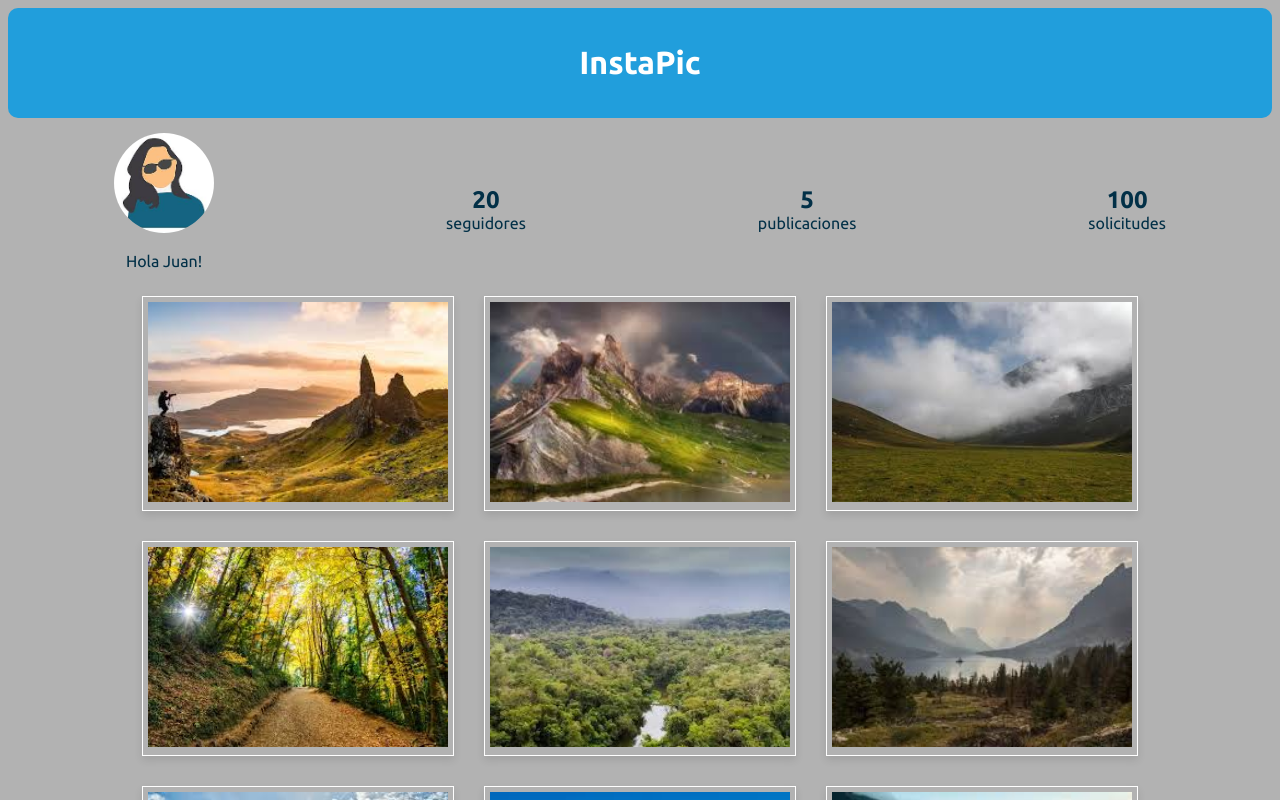
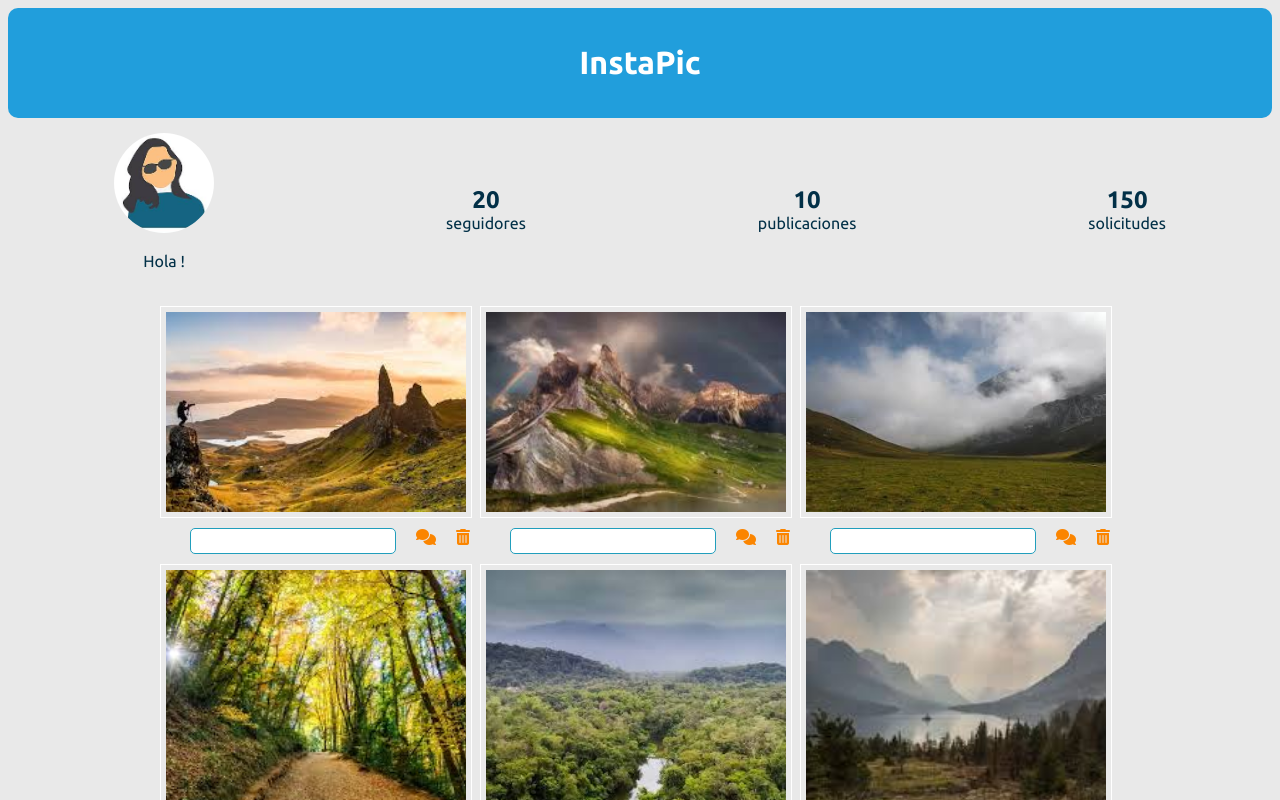
Before and after one commit to jfpa11100/InstaPic, an Angular app: page /home in a window 1280 px wide. Shown: the top 800 px of the page. Built offline with nearby package versions, Linux system fonts and the light colour scheme.

Commit message:
LogIn logic. Added functionality in home page. Updates in the user service

```diff
--- a/src/app/auth/pages/log-in/log-in.component.css
+++ /dev/null
@@ -1,53 +0,0 @@
-.login-box {
-    display: flex;
-    flex-direction: column;
-    background-color: white;
-    width: 500px;
-    min-width: 300px;
-    padding: 45px 40px;
-    border-radius: 10px;
-    box-shadow: 0 0 10px rgba(0, 0, 0.1);
-    align-items: center;
-    justify-content: center;
-}
-
-.login-box h2 {
-    text-align: center;
-    margin-bottom: 20px;
-}
-
-.login-box input {
-    background-color: white;
-    border: 2px solid #219ebc;
-    color: #023047;
-    padding: 10px;
-    font-size: 16px;
-    border-radius: 5px;
-    width: 100%;
-    display: block;
-    margin: 0 auto 20px auto;
-    box-sizing: border-box;
-}
-.login-box input:focus {
-    border-color: #fb8500 ;
-    outline: none;
-    background-color: #e4faff;
-}
-
-.login-box a {
-    display: block;
-    color: white;
-    text-decoration: none;
-    text-align: center;
-    width: 100px;
-    padding: 5px 15px;
-    border-radius: 5px;
-}
-
-.login-box a + a{
-    margin-top: 20px;
-}
-
-.login-box a:hover {
-    background-color: #023047;
-}
--- a/src/app/auth/pages/log-in/log-in.component.ts
+++ b/src/app/auth/pages/log-in/log-in.component.ts
@@ -3,6 +3,7 @@ import { FormBuilder, FormGroup, ReactiveFormsModule, Validators } from '@angula
 import { Router, RouterLink } from '@angular/router';
 import { User } from '../../interfaces/user.interface';
 import Swal from 'sweetalert2';
+import { UserService } from '../../services/user.service';
 
 @Component({
   selector: 'app-log-in',
@@ -19,7 +20,6 @@ import Swal from 'sweetalert2';
       <a [routerLink]="['/sign-up']" class="secondary">Registrarse</a>
     </div>
   `,
-  styleUrl: './log-in.component.css'
 })
 export class LogInComponent{
 
@@ -27,13 +27,17 @@ export class LogInComponent{
     username: '',
     password: ''
   }
-  loginForm!: FormGroup;
 
-  constructor(private fb: FormBuilder, private router: Router ){
+  loginForm: FormGroup;
+  userService: UserService;
+
+  constructor(private fb: FormBuilder, private router: Router, private us: UserService ){
     this.loginForm = this.fb.group({
       username: [''],
       password: ['']
     })
+
+    this.userService = us;
   }
 
   onLogin():void{
@@ -48,17 +52,16 @@ export class LogInComponent{
     let username = this.loginForm.value.username;
     let password = this.loginForm.value.password;
 
-    const storedPassword = localStorage.getItem(username.toLowerCase())
+    const response = this.userService.logIn(username, password)
 
-    if (storedPassword === null){
-      alert("Usuario no registrado")
-      return
-    }
-    else if (password === storedPassword){
-      this.router.navigateByUrl('/home')
+    if (response.success){
+      this.router.navigateByUrl('/home');
     }
     else {
-      alert("Contraseña incorrecta")
+      Swal.fire({
+        text: response.message,
+        icon: 'error',
+      })
     }
   }
 }
--- a/src/app/auth/pages/sign-up/sign-up.component.ts
+++ b/src/app/auth/pages/sign-up/sign-up.component.ts
@@ -22,7 +22,6 @@ import { UserService } from '../../services/user.service';
         <a [routerLink]="['/login']" class="secondary">¿Ya tiene cuenta?</a>
     </div>
   `,
-  styleUrl: './sign-up.component.css'
 })
 export class SignUpComponent {
 
--- a/src/app/auth/services/user.service.ts
+++ b/src/app/auth/services/user.service.ts
@@ -1,4 +1,4 @@
-import { Injectable } from '@angular/core';
+import { Injectable, signal } from '@angular/core';
 import { User } from '../interfaces/user.interface';
 import { LogInResponse, SignUpResponse } from '../interfaces/login-response.interface';
 
@@ -7,16 +7,24 @@ import { LogInResponse, SignUpResponse } from '../interfaces/login-response.inte
 })
 export class UserService {
 
-  constructor() { }
+  currentUser = signal<User>({username: '', password: ''});
 
   logIn(username:string, password:string): LogInResponse{
-    const storedPassword = localStorage.getItem(username.toLowerCase())
-    if (storedPassword !== password){
+    const userStr = localStorage.getItem(username.toLowerCase())
+    if (!userStr){
+      return {
+        success: false,
+        message:'Usuario no registrado'
+      }
+    }
+    const user:User = JSON.parse(userStr);
+    if (user.password !== password){
       return {
         success: false,
         message:'Usuario o contraseña incorrecta'
       }
     }
+    this.setUser(user)
     return {
       success: true
     }
@@ -29,12 +37,27 @@ export class UserService {
         message:'El usuario ya está registrado'
       }
     }
-
-    localStorage.setItem(user.username.trim().toLowerCase(), user.password)
+    const userStr = JSON.stringify(user)
+    localStorage.setItem(user.username.trim().toLowerCase(), userStr)
+    this.setUser(user)
     return {
       success: true
     }
   }
 
+  private setUser(user:User){
+    localStorage.setItem('userLogged', JSON.stringify(user))
+    this.currentUser.set(user)
+  }
 
+  getUser() {
+    if (!this.currentUser().username){
+      const userStr = localStorage.getItem('userLogged')
+      if (userStr){
+        const userLogged = JSON.parse(userStr)
+        this.currentUser.set(userLogged)
+      }
+    }
+    return this.currentUser()
+  }
 }
--- /dev/null
+++ b/src/app/features/interfaces/gallery-item.interface.ts
@@ -0,0 +1,5 @@
+export interface GalleryItem{
+    id: number,
+    url: string,
+    comments: string[],
+}
--- a/src/app/features/pages/home/home.component.css
+++ b/src/app/features/pages/home/home.component.css
@@ -55,41 +55,65 @@ div h2{
     padding: 0 0;
 }
 
-#gallery {
-    display: flex;
-    justify-content: center;
-}
-
-#gallery ul{
+#gallery{
     display: flex;
     flex-wrap: wrap;
     justify-content: center;
-    padding: 10px;
-    margin: 0;
-    gap: 30px;
-    list-style: none;
-    /* max-width: 1200px; */
-}
+    padding: 20px;
+  }
 
-#gallery li {
+  #gallery .gallery-item{
+    display: flex;
+    flex-direction: column;
+  }
+
+  #gallery img{
+    flex:1;
     width: 300px;
-    border: 1px solid #fff;
-    box-shadow: 0 4px 8px rgba(0, 0, 0, 0.1);
-    transition: transform 0.2s;
-    padding: 5px;
-}
-
-#gallery img {
-    width: 100%;
     height: 200px;
     object-fit: cover;
-}
+    /* margin: 0 20px; */
+    padding: 5px;
+    border: 1px solid #fff;
+  }
 
 #gallery img:hover {
     border-color:#fb8500;
     opacity: 0.7;
 }
 
+.comments{
+    display: flex;
+    width: 320px;
+    justify-content: space-between;
+  }
+  .comments input, .comments a{
+    margin:10px;
+    color:#fb8500;
+  }
+
+  .comments a:hover{
+    color:#d00000;
+    cursor: pointer;
+  }
+
+  .comments input{
+    flex: 1;
+    margin-left: 30px;
+    background-color: #ffffff;
+    border: 1px solid #219ebc;
+    color: #023047;
+    border-radius: 5px;
+    width: 100%;
+    box-sizing: border-box;
+    padding: 5px;
+    font-size: 12px;
+  }
+
+  .comments input:focus {
+    border-color: #fb8500;
+    outline: none;
+  }
 
 
 @media (max-width: 650px) {
--- a/src/app/features/pages/home/home.component.ts
+++ b/src/app/features/pages/home/home.component.ts
@@ -1,45 +1,110 @@
-import { Component } from '@angular/core';
+import { Component, signal } from '@angular/core';
+import { UserService } from '../../../auth/services/user.service';
+import { CommonModule } from '@angular/common';
+import Swal from 'sweetalert2';
+import { GalleryItem } from '../../interfaces/gallery-item.interface';
 
 @Component({
   selector: 'app-home',
   standalone: true,
-  imports: [],
+  imports: [CommonModule],
   template: `
     <section id="profile">
       <div>
           <img src="avatar.jpg" alt="avatar" />
-          <p>Hola Juan!</p>
+          <p>Hola {{ currentUser.username }}!</p>
       </div>
       <div>
-          <h2>20</h2>
+          <h2>{{ followers }}</h2>
           seguidores
       </div>
       <div>
-          <h2>5</h2>
+          <h2>{{ galleryItems().length }}</h2>
           publicaciones
       </div>
       <div>
-          <h2>100</h2>
+          <h2>{{ requests }}</h2>
           solicitudes
       </div>
     </section>
     <section id="gallery">
-        <ul>
-            <li><img src="image1.jpg" alt="photo"></li>
-            <li><img src="image2.jpg" alt="photo"></li>
-            <li><img src="image3.jpg" alt="photo"></li>
-            <li><img src="image4.jpg" alt="photo"></li>
-            <li><img src="image5.jpg" alt="photo"></li>
-            <li><img src="image6.jpg" alt="photo"></li>
-            <li><img src="image7.jpg" alt="photo"></li>
-            <li><img src="image8.jpg" alt="photo"></li>
-            <li><img src="image9.jpg" alt="photo"></li>
-            <li><img src="image10.jpg" alt="photo"></li>
-        </ul>
+      <div class="gallery-item" *ngFor="let item of galleryItems()">
+        <img [src]="item.url" />
+        <div class="comments">
+          <input type="text" (change)="onAddComment($event, item.id)"/>
+          <a (click)="onViewComments(item.comments)"><i class="fas fa-comments"></i></a>
+          <a (click)="onDelete(item.id)"><i class="fas fa-trash-alt"></i></a>
+        </div>
+      </div>
     </section>
   `,
   styleUrl: './home.component.css'
 })
 export class HomeComponent {
+  followers:number = 20
+  requests = 150
 
+  currentUser;
+  galleryItems = signal<GalleryItem[]>([
+    {id: 1, url: "image1.jpg" , comments: []},
+    {id: 2, url: "image2.jpg" , comments: []},
+    {id: 3, url: "image3.jpg" , comments: []},
+    {id: 4, url: "image4.jpg" , comments: []},
+    {id: 5, url: "image5.jpg" , comments: []},
+    {id: 6, url: "image6.jpg" , comments: []},
+    {id: 7, url: "image7.jpg" , comments: []},
+    {id: 8, url: "image8.jpg" , comments: []},
+    {id: 9, url: "image9.jpg" , comments: []},
+    {id: 10, url: "image10.jpg", comments: []},
+
+  ])
+
+  constructor(private userService:UserService) {
+    this.currentUser = userService.getUser()
+  }
+
+  onAddComment(event: Event, id:number){
+    const input = event.target as HTMLInputElement
+    const newComment = input.value
+    this.galleryItems.update(items => {
+      let selected = items.find(item => item.id === id)
+      selected!.comments = [...selected!.comments, newComment]
+      return items
+    })
+    input.value = ''
+  }
+
+  onViewComments(comments: string[]){
+    let htmlText = 'Aun no hay comentarios'
+    if(comments.length > 0){
+      htmlText = '<div>'
+      comments.forEach(comment => {
+        htmlText += `<p>${comment}</p>`
+      })
+      htmlText += '</div>'
+    }
+    Swal.fire({
+      html: htmlText
+    })
+  }
+
+  onDelete(id: number){
+    Swal.fire({
+      text: 'Está seguro de eliminar la imagen',
+      icon: 'warning',
+      showCancelButton: true,
+      iconColor: '219ebc',
+      confirmButtonColor: '#023047',
+      cancelButtonColor: '#d00000',
+      confirmButtonText: 'Si',
+      cancelButtonText: 'No'
+    }).then(result => {
+      if (result.isConfirmed) {
+        Swal.fire('Imagen eliminada', '', 'success')
+        this.galleryItems.update(items => items.filter(item => item.id !== id))
+      } else if (result.isDismissed) {
+        Swal.fire('Operación cancelada', '', 'info')
+      }
+    })
+  }
 }
--- a/src/styles.css
+++ b/src/styles.css
@@ -1,10 +1,8 @@
-/* You can add global styles to this file, and also import other style files */
 
 body {
     color: #023047;
     font-family: 'Ubuntu', arial, sans-serif;
-    color: #023047 ;
-    background-color: #b2b2b2;
+    background-color: #e9e9e9;
     padding: 0;
 }
 
```
Also changed, not shown: src/app/auth/pages/sign-up/sign-up.component.css (deleted), 1 other file (tests, documents, lock files or other folders).
